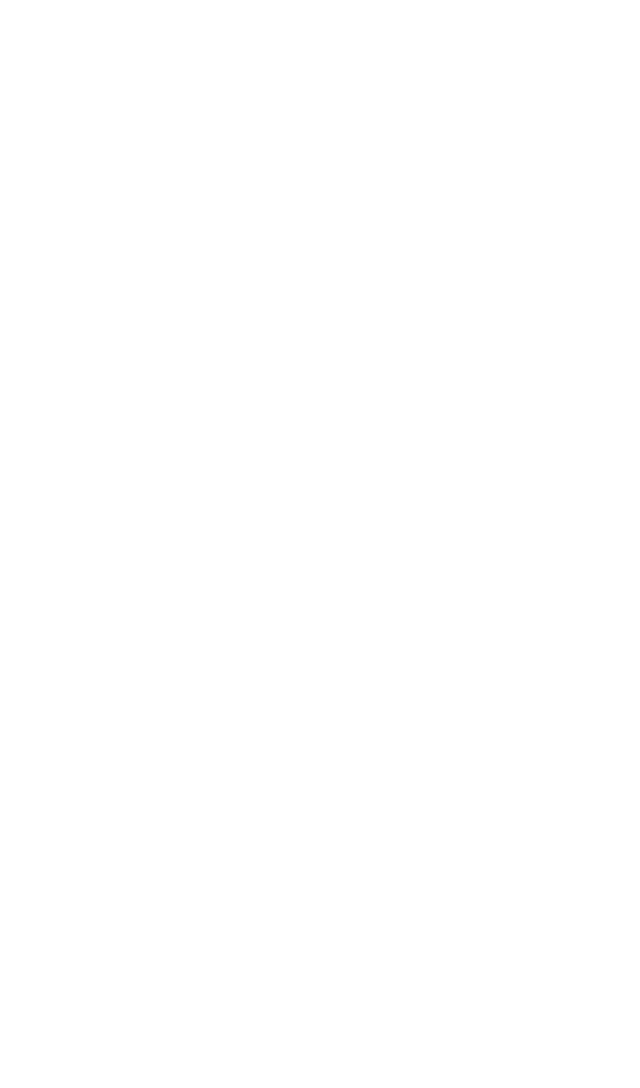
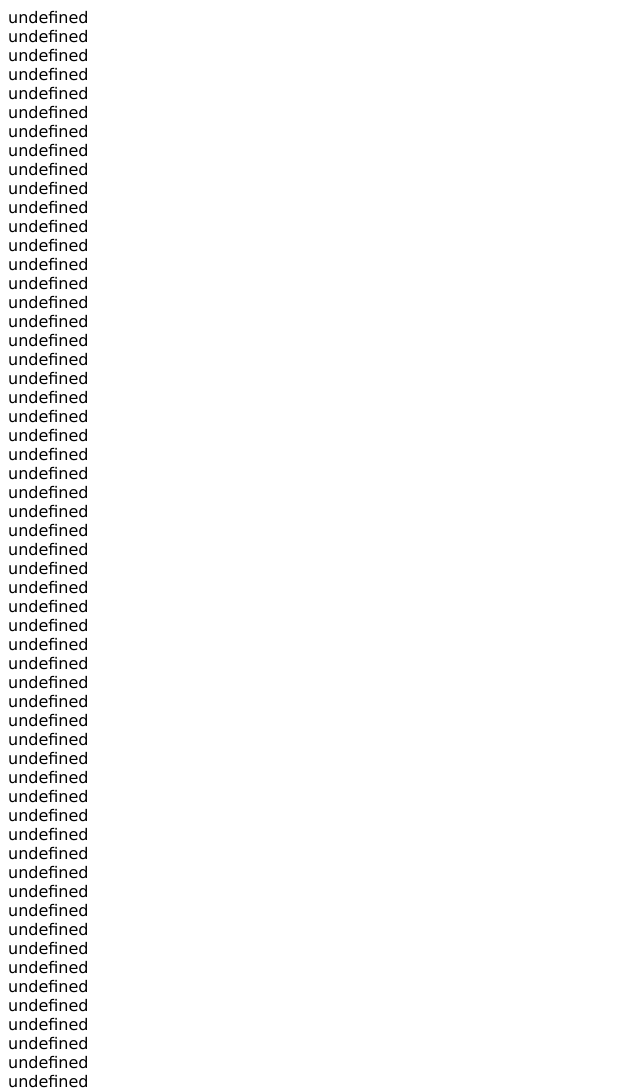
Before and after one commit to romaintailhurat/romaintailhurat.github.io, a plain HTML site: page hns.html in a window 1280 px wide. Shown: the top 1088 px of the page, without its empty margins (0-640 px from the left). Before the commit the page ends 800 px from the top, so only its background shows below. Drawn offline with Linux system fonts and the light colour scheme.

Commit message:
HN upvoted, correcting list code

```diff
--- a/hns.html
+++ b/hns.html
@@ -5,17 +5,18 @@
     <script language="javascript">
       const createList = (jsonList) => {
         const entries = Object.entries(jsonList);
+        const flatEntries = entries.map((item) => item[1]);
         const body = document.querySelector("body");
-        for (let entry in entries) {
+        for (let entry in flatEntries) {
           const d = document.createElement("div");
-          d.textContent = `${entry[0]}`;
+          d.textContent = `${entry.text}`;
           body.appendChild(d);
         }
       };
 
       fetch("stories.json")
         .then((response) => response.json())
-        .then((data) => console.log(data["0"]));
+        .then((data) => createList(data));
     </script>
   </head>
   <body></body>
```
